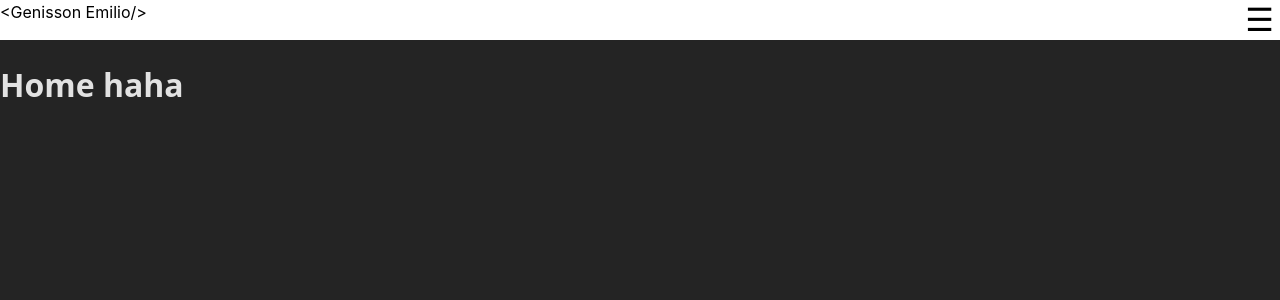
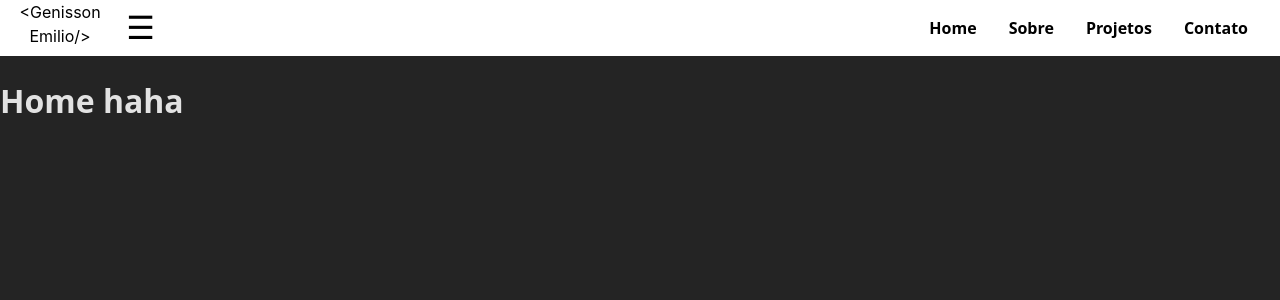
Before and after one commit to GenissonEmilio/Portifolio, a React (Vite) app in the folder portifolio/: page / in a window 1280 px wide. Shown: the top 300 px of the page. Built offline with nearby package versions, Linux system fonts and the light colour scheme.

Commit message:
Update Menu.module.css

```diff
--- a/portifolio/src/components/Menu/Menu.module.css
+++ b/portifolio/src/components/Menu/Menu.module.css
@@ -8,7 +8,7 @@
 }
 
 .links {
-    display: none;
+    display: flex;
     list-style: none;
     width: 100%;
     gap: 2rem;
@@ -44,4 +44,7 @@
 @media (max-width: 768px) {
     /*ALterar depois para menu em uma janela menor */
 
+    .links {
+        display: none;
+    }
 }
```
